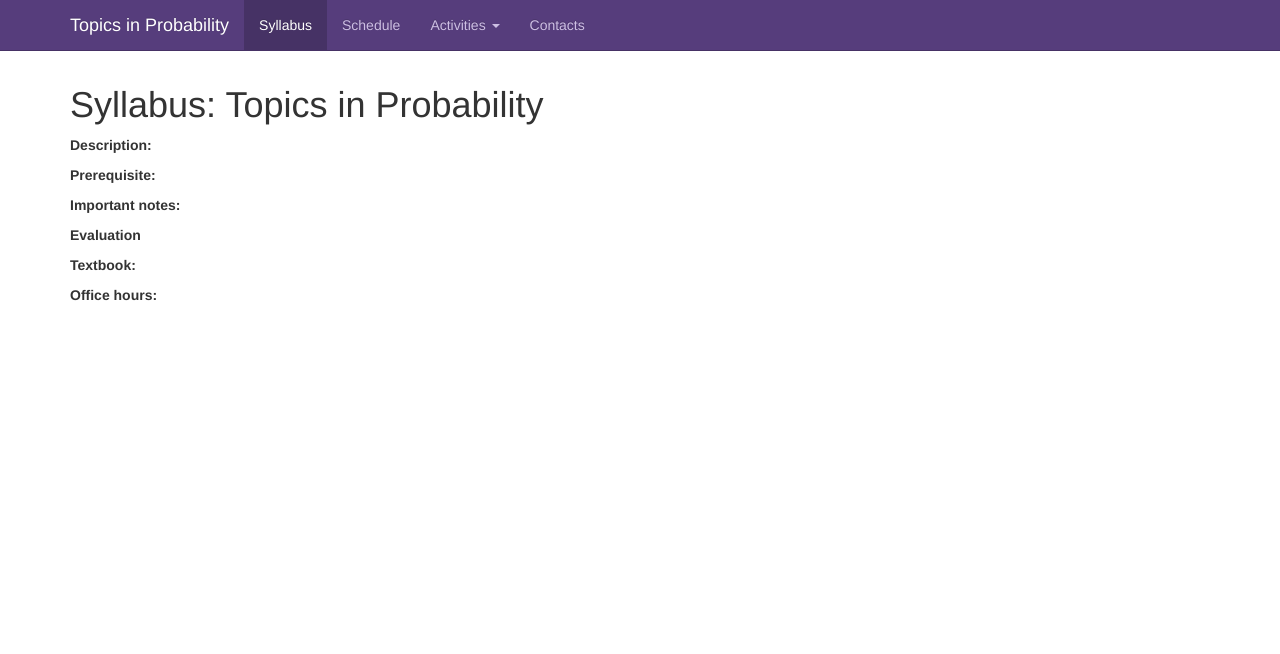
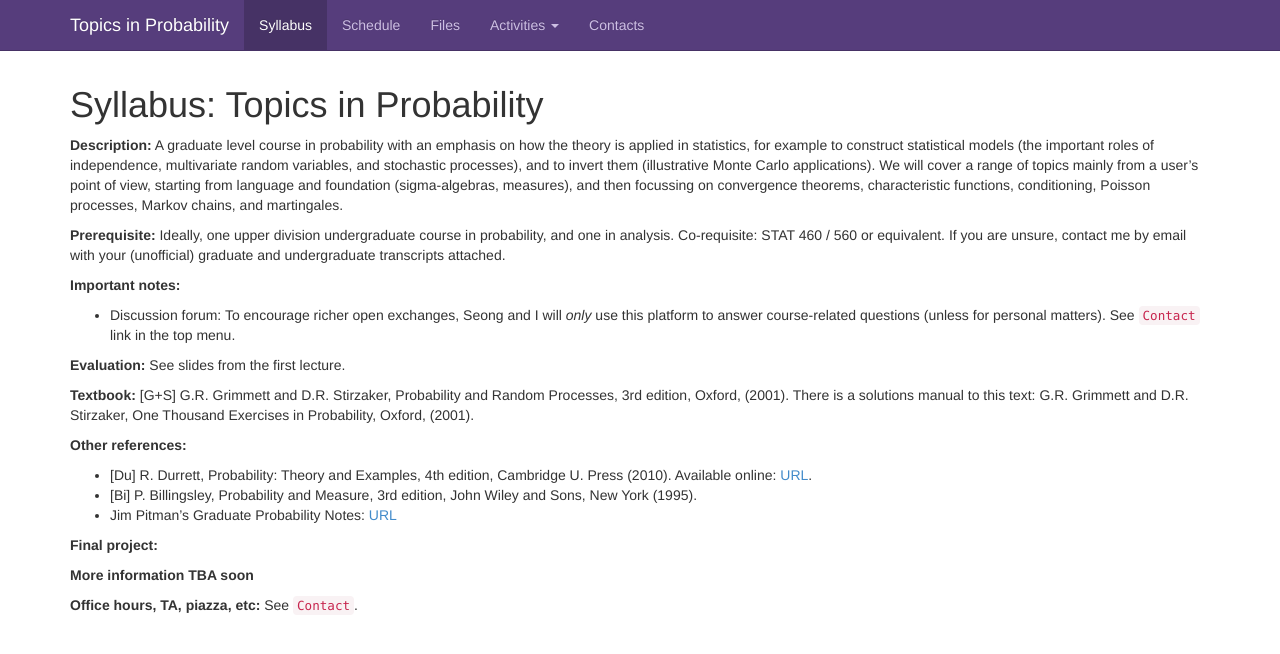
Before and after one commit to alexandrebouchard/stat547c-web-fa2014-15, a Jekyll site: the page built from syllabus.md, in a window 1280 px wide. Shown: the top 654 px of the page. Built offline with Jekyll 4.4.1, drawn with Linux system fonts in a browser that asks for light colours; nearby versions of some CDN libraries; Markdown is read by kramdown in place of the engine named in the settings; comment, search, counter and statistics services are not loaded.

Commit message:
Add doodle, more info in syllabus, fixes a bunch of small issues

```diff
--- a/_config.yml
+++ b/_config.yml
@@ -1,4 +1,5 @@
 name: Modelling with Stochastic Processes
 markdown: redcarpet
 pygments: true
+url: http://www.stat.ubc.ca/~bouchard/courses/stat547c-fa2014-15/
 baseurl: /
--- a/_includes/nav-main.html
+++ b/_includes/nav-main.html
@@ -17,6 +17,9 @@
 		<li{% if page.slug == "schedule" %} class="active"{% endif %}>
 		  <a href="{{site.url}}{{ site.baseurl }}schedule.html">Schedule</a>
 		</li>
+	  <li{% if page.slug == "files" %} class="active"{% endif %}>
+		  <a href="{{site.url}}{{ site.baseurl }}files.html">Files</a>
+		</li>
 		<li class="dropdown">
 		   <a href="#" class="dropdown-toggle" data-toggle="dropdown">Activities <b class="caret"></b></a>
 			<ul class="dropdown-menu">
--- a/syllabus.md
+++ b/syllabus.md
@@ -5,16 +5,29 @@ slug: syllabus
 ---
 
 Syllabus: Topics in Probability
-=========================================================
+===============================
 
-**Description:**
+**Description:** A graduate level course in probability with an emphasis on how the theory is applied in statistics, for example to construct statistical models (the important roles of independence, multivariate random variables, and stochastic processes), and to invert them (illustrative Monte Carlo applications). We will cover a range of topics mainly from a user's point of view, starting from language and foundation (sigma-algebras, measures), and then focussing on convergence theorems, characteristic functions, conditioning, Poisson processes, Markov chains, and martingales.
 
-**Prerequisite:**
+**Prerequisite:** Ideally, one upper division undergraduate course in probability, and one in analysis. Co-requisite: STAT 460 / 560 or equivalent. If you are unsure, contact me by email with your (unofficial) graduate and undergraduate transcripts attached.
 
 **Important notes:**
 
-**Evaluation**
+- Discussion forum: To encourage richer open exchanges, Seong and I will *only* use this platform to answer course-related questions (unless for personal matters). See ``Contact`` link in the top menu.
 
-**Textbook:**
+**Evaluation:** See slides from the first lecture.
 
-**Office hours:**
+**Textbook:** [G+S] G.R. Grimmett and D.R. Stirzaker, Probability and Random Processes, 3rd edition, Oxford, (2001). There is a solutions manual to this text: G.R. Grimmett and D.R. Stirzaker, One Thousand Exercises in Probability, Oxford, (2001).
+
+**Other references:**
+
+- [Du] R. Durrett, Probability: Theory and Examples, 4th edition, Cambridge U. Press (2010). Available online: [URL](http://www.math.duke.edu/~rtd/PTE/PTE4_1.pdf).
+- [Bi] P. Billingsley, Probability and Measure, 3rd edition, John Wiley and Sons,
+New York (1995).
+- Jim Pitman's Graduate Probability Notes: [URL](http://bibserver.berkeley.edu/205/WorkInProgress/DurrettTOC_Jan2010.html)
+
+**Final project:**
+
+**More information TBA soon**
+
+**Office hours, TA, piazza, etc:** See ``Contact``.
```
Also changed, not shown: _posts/2014-08-13-test.md (added, +6 -0 lines), _posts/2014-08-30-homework1.md (deleted, +0 -7 lines), _posts/2014-09-04-doodle.md (added, +8 -0 lines), contacts.md (+5 -1 lines), files.md (added, +12 -0 lines), 7 other files.
